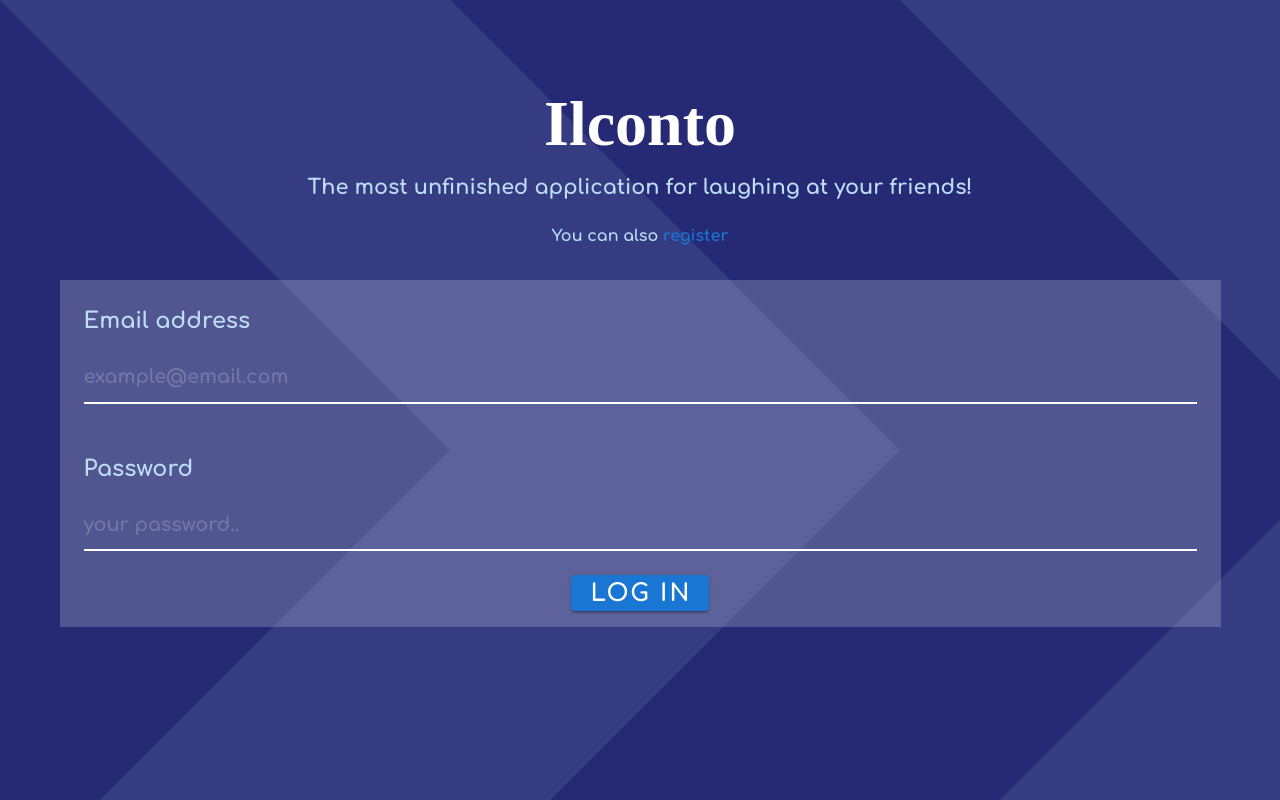
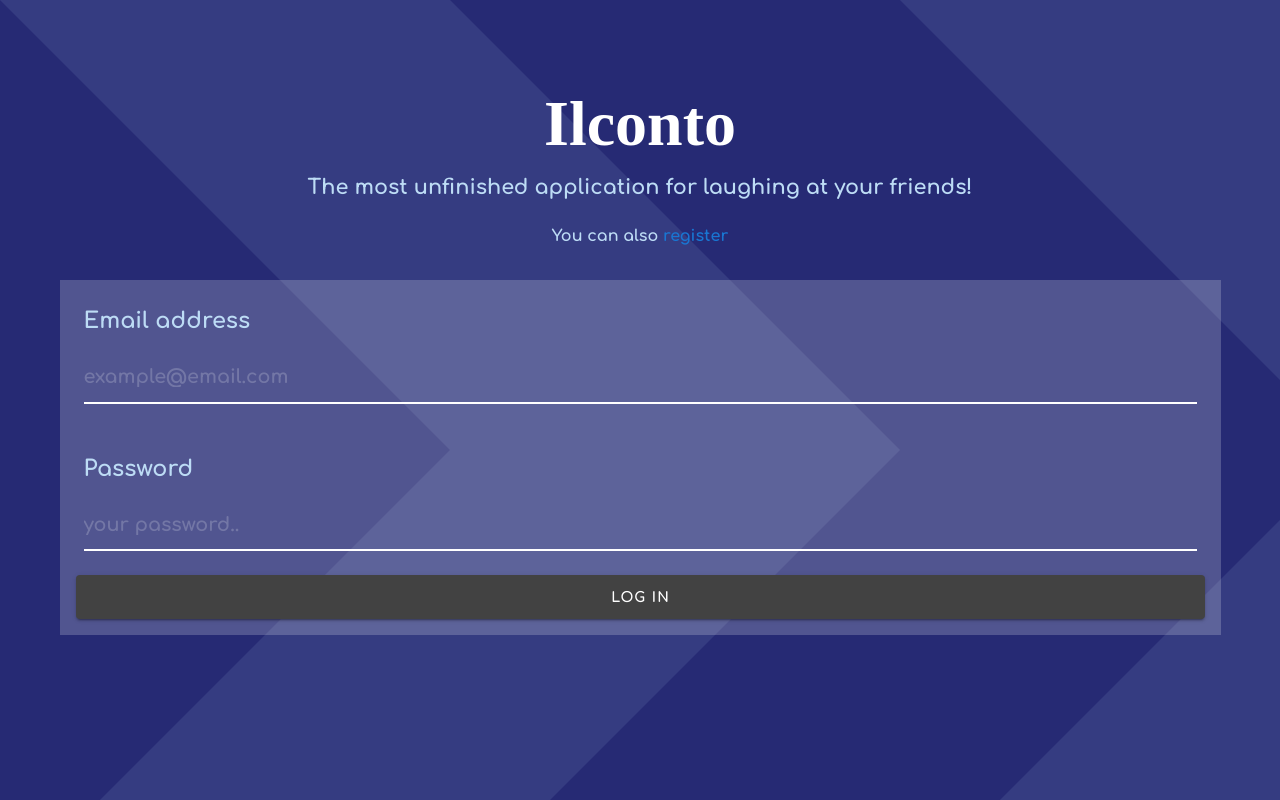
Before and after one commit to ilconto/ilconto-front, a Vue app: page /#/ in a window 1280 px wide. Built offline with nearby package versions, Linux system fonts and the light colour scheme; what vue-session would draw is missing.

Commit message:
adds secondary color to buttons

```diff
--- a/src/components/forms/LandingForm.vue
+++ b/src/components/forms/LandingForm.vue
@@ -23,7 +23,7 @@
           placeholder="your password.."
         />
       </div>
-      <v-btn @click.prevent="login" class="submit-button button is-size-4" color="primary">Log in</v-btn>
+      <v-btn @click.prevent="login" large color="secondary">Log in</v-btn>
     </form>
     <form action class="welcome-form" id="register-form" v-if="action === 'register'">
       <div class="field-container">
@@ -70,7 +70,8 @@
           placeholder="please confirm your password"
         />
       </div>
-      <v-btn color="primary" @click.prevent="register" class="submit-button button is-size-4">Create account</v-btn>
+        </v-flex>
+      <v-btn color="secondary" @click.prevent="register" large>Create account</v-btn>
     </form>
 
     <v-alert :value="login_error" transition="scale-transition" type="error">
```
